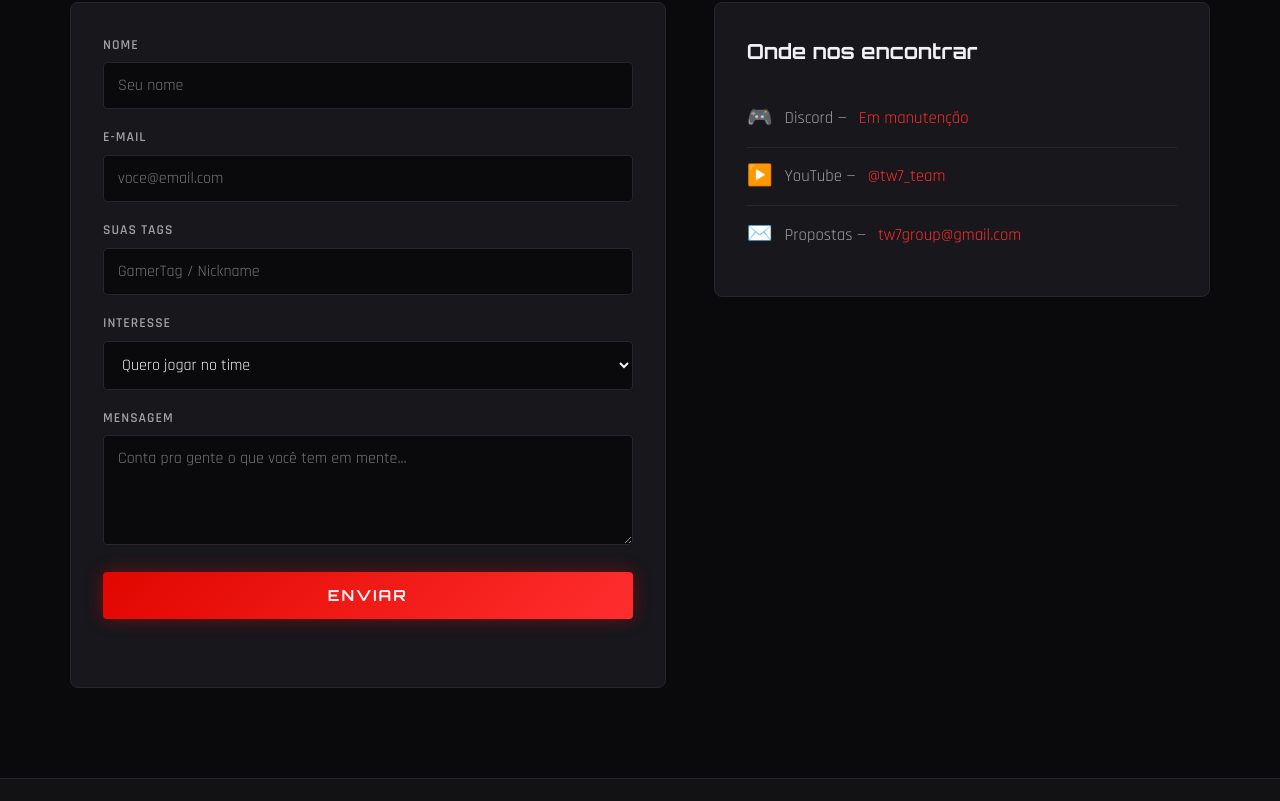
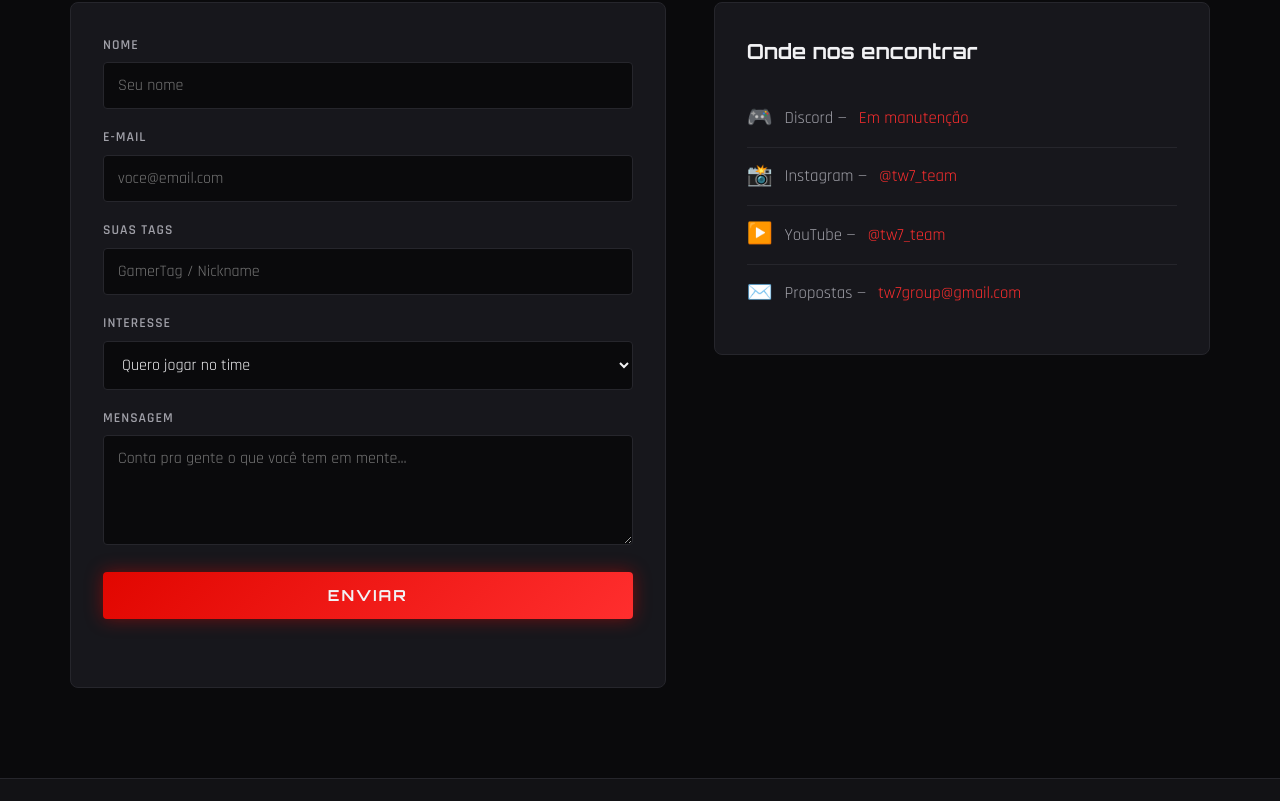
Before and after one commit to be22pn2/TW7, a plain HTML site: page index.html in a window 1280 px wide. Shown: the part 3622-4423 px from the top of the page. Drawn offline with Linux system fonts and the light colour scheme.

Commit message:
Adiciona Instagram @tw7_team aos contatos

```diff
--- a/index.html
+++ b/index.html
@@ -188,6 +188,7 @@
                     <h3>Onde nos encontrar</h3>
                     <ul>
                         <li><span class="info-icon">🎮</span> Discord — <span class="link">Em manutenção</span></li>
+                        <li><span class="info-icon">📸</span> Instagram — <a href="#" class="link">@tw7_team</a></li>
                         <li><span class="info-icon">▶️</span> YouTube — <a href="#" class="link">@tw7_team</a></li>
                         <li><span class="info-icon">✉️</span> Propostas — <a href="mailto:tw7group@gmail.com" class="link">tw7group@gmail.com</a></li>
                     </ul>
```
